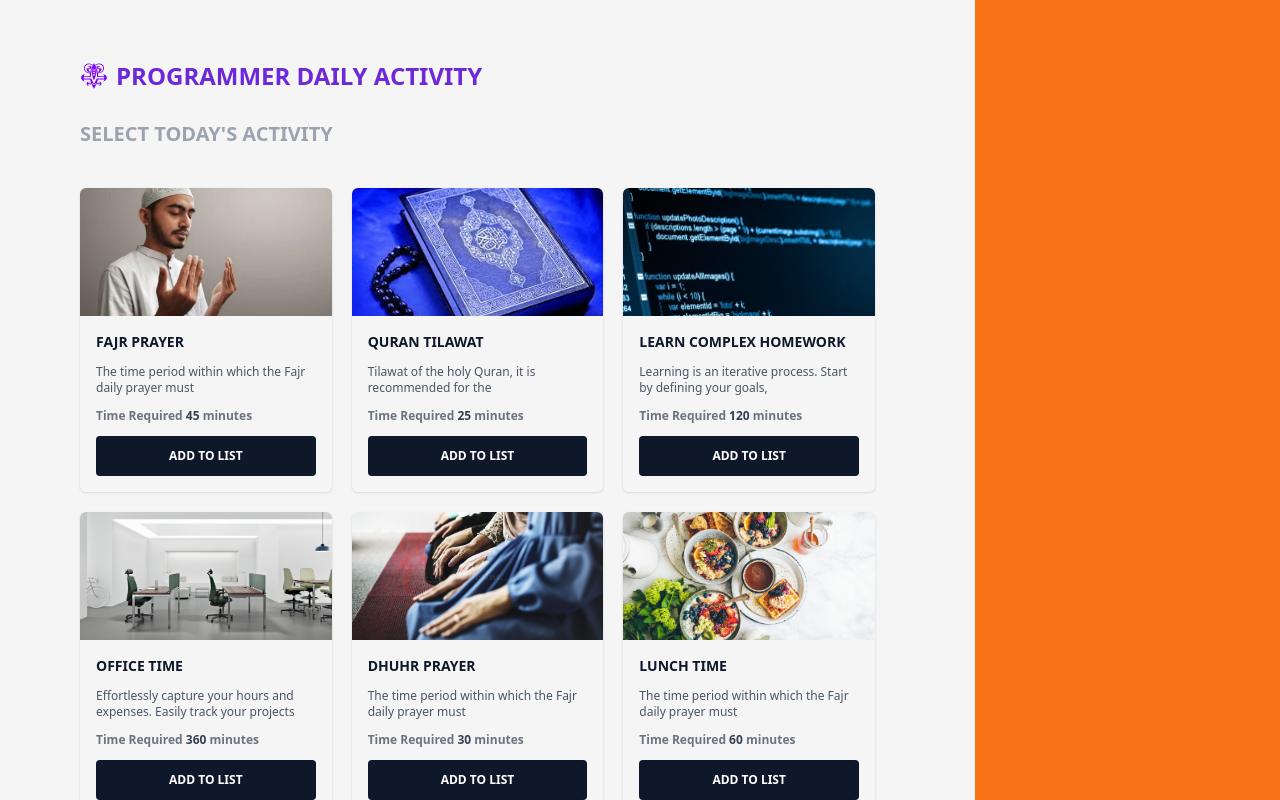
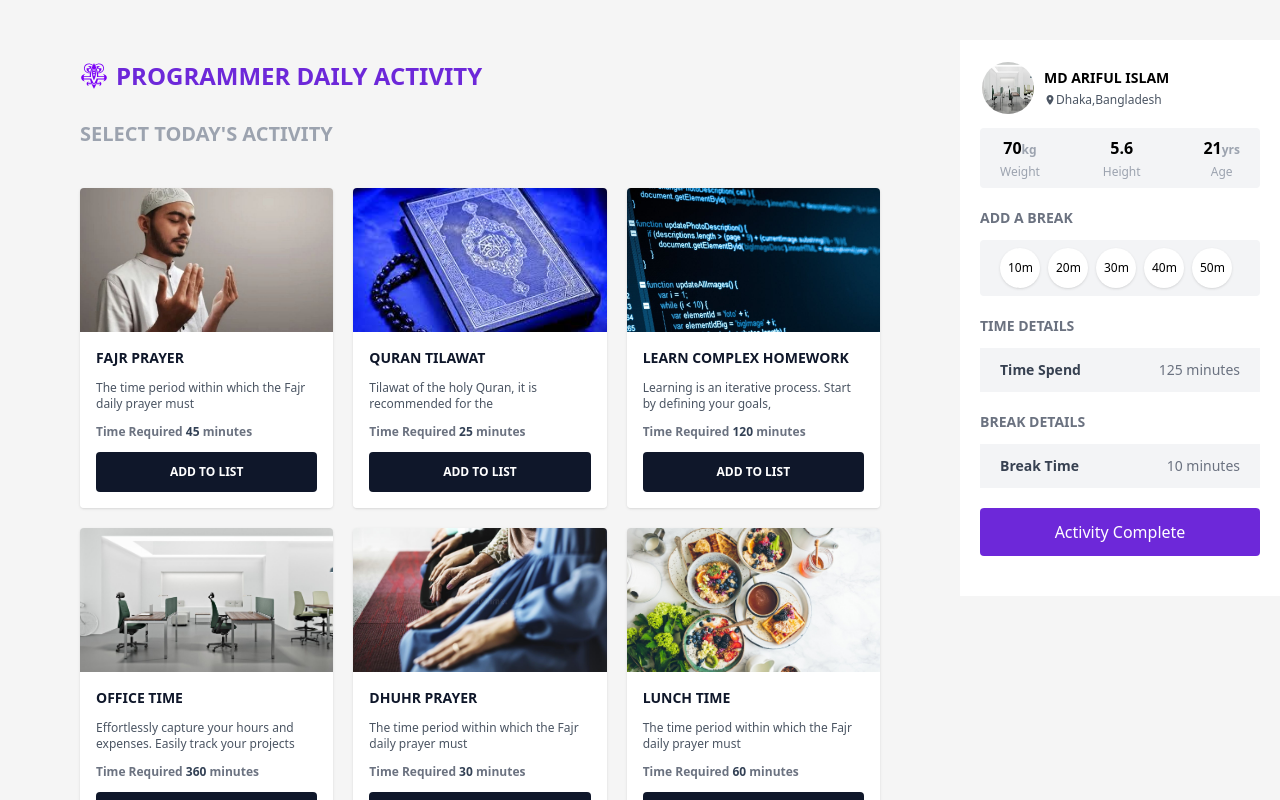
Before and after one commit to Arifulislam5577/activity-club, a React (Create React App) app: page / in a window 1280 px wide. Shown: the top 800 px of the page. Built offline with nearby package versions, Linux system fonts and the light colour scheme.

Commit message:
sidebar added

```diff
--- a/src/components/ActivityCard.js
+++ b/src/components/ActivityCard.js
@@ -3,13 +3,9 @@ import React from "react";
 const ActivityCard = (props) => {
   const { title, disciption, timeRequired, image } = props;
   return (
-    <div className="col-span-1 shadow rounded-md overflow-hidden">
-      <img
-        src={image}
-        alt={title}
-        className="md:h-32 h-44 w-full object-cover"
-      />
-      <div className="p-4">
+    <div className="col-span-1 shadow rounded overflow-hidden">
+      <img src={image} alt={title} className="md:h-36 w-full object-cover" />
+      <div className="p-4 bg-white">
         <h2 className="text-sm font-bold uppercase text-slate-900">{title}</h2>
         <p className="text-xs text-gray-600 my-3">
           {disciption.split(" ").slice(0, 10).join(" ")}
--- /dev/null
+++ b/src/components/ActivityComplete.js
@@ -0,0 +1,13 @@
+import React from "react";
+
+const ActivityComplete = () => {
+  return (
+    <div className="my-5">
+      <button className="w-full p-3 capitalize bg-violet-700 rounded text-white">
+        activity complete
+      </button>
+    </div>
+  );
+};
+
+export default ActivityComplete;
--- /dev/null
+++ b/src/components/BreakDetails.js
@@ -0,0 +1,17 @@
+import React from "react";
+
+const BreakDetails = () => {
+  return (
+    <div className="my-5">
+      <h2 className="text-sm font-bold text-gray-500 uppercase">
+        break details
+      </h2>
+      <div className="py-3 px-5 bg-gray-100 flex items-center justify-between my-3">
+        <h2 className="text-sm text-gray-700 font-semibold">Break Time</h2>
+        <h2 className="text-sm text-gray-500">10 minutes</h2>
+      </div>
+    </div>
+  );
+};
+
+export default BreakDetails;
--- /dev/null
+++ b/src/components/BreakTimes.js
@@ -0,0 +1,29 @@
+import React from "react";
+
+const BreakTimes = () => {
+  return (
+    <div className="my-5">
+      <h2 className="text-sm font-bold text-gray-500 uppercase">add a break</h2>
+
+      <div className="flex items-center gap-2 mt-3 py-2 px-5 bg-gray-100 rounded">
+        <button className="bg-white p-2 rounded-full h-10 w-10 text-xs  shadow">
+          10m
+        </button>
+        <button className="bg-white p-2 rounded-full h-10 w-10 text-xs  shadow">
+          20m
+        </button>
+        <button className="bg-white p-2 rounded-full h-10 w-10 text-xs  shadow">
+          30m
+        </button>
+        <button className="bg-white p-2 rounded-full h-10 w-10 text-xs  shadow">
+          40m
+        </button>
+        <button className="bg-white p-2 rounded-full h-10 w-10 text-xs  shadow">
+          50m
+        </button>
+      </div>
+    </div>
+  );
+};
+
+export default BreakTimes;
--- /dev/null
+++ b/src/components/Profile.js
@@ -0,0 +1,44 @@
+import React from "react";
+import { MdLocationOn } from "react-icons/md";
+const Profile = () => {
+  return (
+    <>
+      <div className="flex items-center gap-2">
+        <img
+          src="images/office.jpg"
+          alt="profile"
+          className="h-14 w-14 rounded-full   border-2 border-white"
+        />
+        <div>
+          <h2 className="font-bold uppercase text-sm mb-1">Md Ariful Islam</h2>
+          <div className="flex items-center text-xs text-gray-600">
+            <span>
+              <MdLocationOn />
+            </span>
+            <span>Dhaka,Bangladesh</span>
+          </div>
+        </div>
+      </div>
+      <div className="my-3 py-2 px-5 bg-gray-100 rounded flex items-center justify-between ">
+        <div className="text-center">
+          <h2 className="font-semibold mb-1">
+            70<span className="text-xs text-gray-400">kg</span>
+          </h2>
+          <h4 className="text-xs text-gray-400">Weight</h4>
+        </div>
+        <div className="text-center">
+          <h2 className="font-semibold mb-1">5.6</h2>
+          <h4 className="text-xs text-gray-400">Height</h4>
+        </div>
+        <div className="text-center">
+          <h2 className="font-semibold mb-1">
+            21<span className="text-xs text-gray-400">yrs</span>
+          </h2>
+          <h4 className="text-xs text-gray-400">Age</h4>
+        </div>
+      </div>
+    </>
+  );
+};
+
+export default Profile;
--- a/src/components/Question.js
+++ b/src/components/Question.js
@@ -3,10 +3,15 @@ import { questions } from "../Database/Data";
 const Question = () => {
   return (
     <div className="my-5">
+      <h2 className="text-xl font-bold uppercase my-2 pb-2 border-b">
+        Question
+      </h2>
       {questions.map((question) => (
-        <figure>
-          <h2>{question.title}</h2>
-          <p>{question.answer}</p>
+        <figure key={question.id} className="my-3">
+          <h2 className="bg-white mb-2 p-2 text-sm font-bold border-l-4 border-violet-700">
+            {question.title}
+          </h2>
+          <p className="bg-white p-2 text-sm">{question.answer}</p>
         </figure>
       ))}
     </div>
--- /dev/null
+++ b/src/components/Sidebar.js
@@ -0,0 +1,20 @@
+import React from "react";
+import ActivityComplete from "./ActivityComplete";
+import BreakDetails from "./BreakDetails";
+import BreakTimes from "./BreakTimes";
+import Profile from "./Profile";
+import TimeCount from "./TimeCount";
+
+const Sidebar = () => {
+  return (
+    <div className="p-5 bg-white">
+      <Profile />
+      <BreakTimes />
+      <TimeCount />
+      <BreakDetails />
+      <ActivityComplete />
+    </div>
+  );
+};
+
+export default Sidebar;
--- /dev/null
+++ b/src/components/TimeCount.js
@@ -0,0 +1,17 @@
+import React from "react";
+
+const TimeCount = () => {
+  return (
+    <div className="my-5">
+      <h2 className="text-sm font-bold text-gray-500 uppercase">
+        time details
+      </h2>
+      <div className="py-3 px-5 bg-gray-100 flex items-center justify-between my-3">
+        <h2 className="text-sm text-gray-700 font-semibold">Time Spend</h2>
+        <h2 className="text-sm text-gray-500">125 minutes</h2>
+      </div>
+    </div>
+  );
+};
+
+export default TimeCount;
--- a/src/pages/Home.js
+++ b/src/pages/Home.js
@@ -2,10 +2,11 @@ import React from "react";
 import { GiAbstract003 } from "react-icons/gi";
 import ActivityCard from "../components/ActivityCard";
 import Question from "../components/Question";
+import Sidebar from "../components/Sidebar";
 import { activities } from "../Database/Data";
 const Home = () => {
   return (
-    <section className="grid lg:grid-cols-4 grid-cols-1 gap-5">
+    <section className="grid lg:grid-cols-4 grid-cols-1">
       <div className="lg:col-span-3 w-full">
         <div className="container py-10">
           <div className="py-5">
@@ -29,7 +30,11 @@ const Home = () => {
           <Question />
         </div>
       </div>
-      <div className="col-span-1 bg-orange-500 p-5"></div>
+      <div className="lg:col-span-1 w-full">
+        <div className=" py-10">
+          <Sidebar />
+        </div>
+      </div>
     </section>
   );
 };
```
